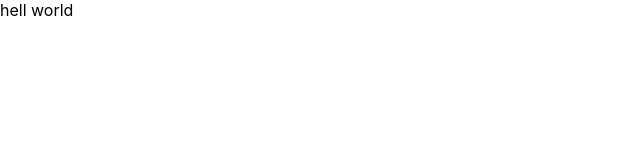
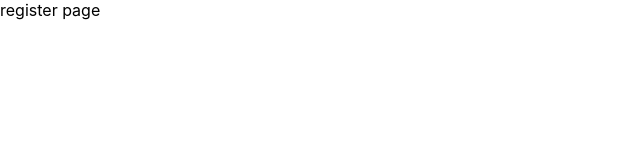
Before and after one commit to LikithaDavala/React, a React (Create React App) app in the folder react_concept/: page /Register in a window 1280 px wide. Shown: the top 160 px of the page, without its empty margins (0-640 px from the left). Built offline with nearby package versions, Linux system fonts and the light colour scheme.

Commit message:
Register Page

```diff
--- a/react_concept/src/Pages/Register.jsx
+++ b/react_concept/src/Pages/Register.jsx
@@ -1,7 +1,8 @@
-import React from "react";
 function Register(){
-  return (
-    <div> hell world</div>
+  return(
+
+    <div>register page </div>
   )
+
 };
 export default Register;
```
